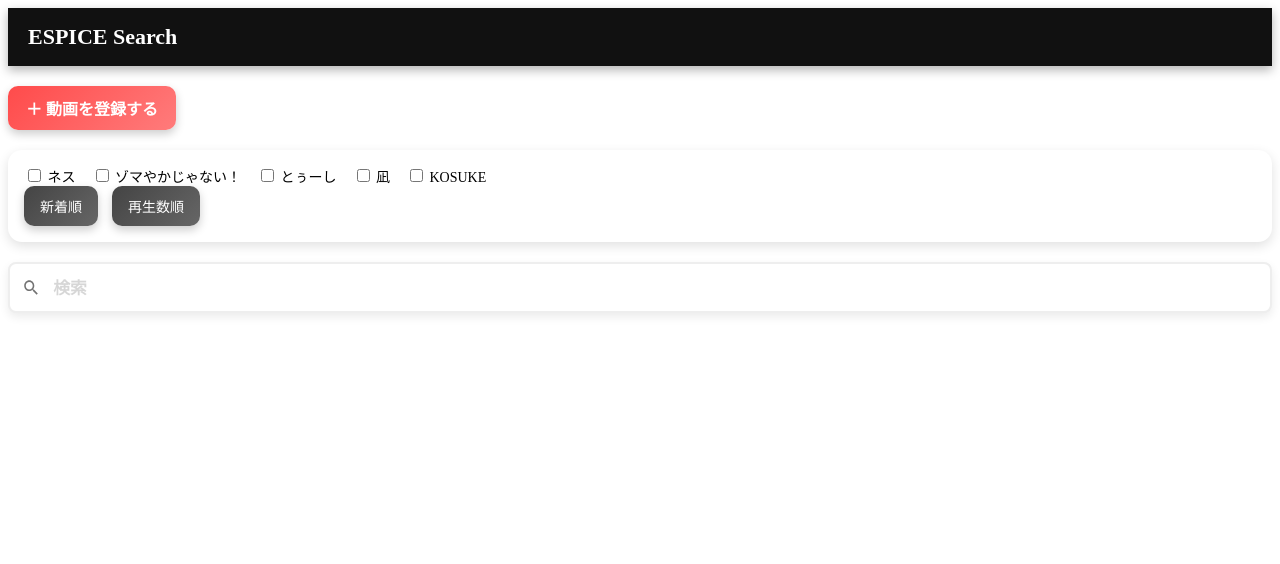
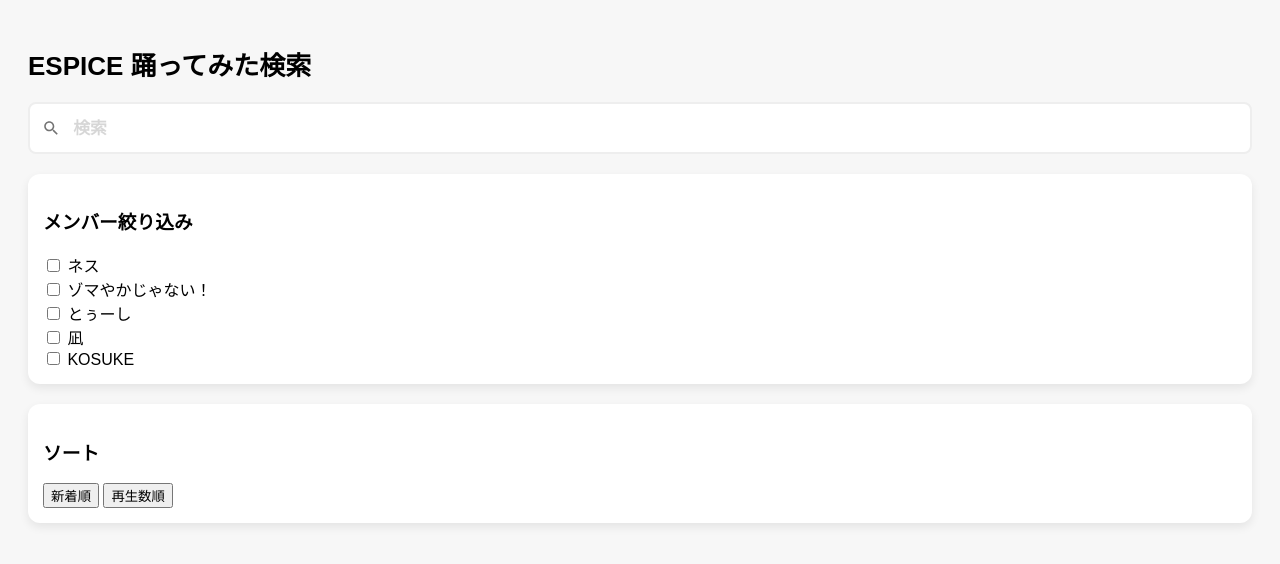
Before and after one commit to makaroniguratan72/espice-search, a website: page public/index.html in a window 1280 px wide. Drawn offline with Linux system fonts and the light colour scheme.

Commit message:
Add files via upload

```diff
--- a/public/index.html
+++ b/public/index.html
@@ -2,200 +2,106 @@
 <html lang="ja">
 <head>
 <meta charset="UTF-8">
-<title>ESPICE Search</title>
+<title>ESPICE 踊ってみた検索</title>
 
 <!-- Pagefind UI -->
 <link href="/pagefind/pagefind-ui.css" rel="stylesheet">
 <script src="/pagefind/pagefind-ui.js"></script>
 
 <style>
-/* ====== ヘッダー（WIKI風） ====== */
-header {
-  background: #111;
-  color: #fff;
-  padding: 16px 20px;
-  font-size: 22px;
-  font-weight: bold;
-  margin-bottom: 20px;
-  box-shadow: 0 4px 10px rgba(0,0,0,0.3);
+body {
+  font-family: sans-serif;
+  background: #f7f7f7;
+  padding: 20px;
 }
 
-/* ====== 登録フォームボタン ====== */
-#register-btn {
-  display: inline-block;
-  background: linear-gradient(135deg, #ff4b4b, #ff7b7b);
-  color: #fff;
-  padding: 10px 18px;
-  border-radius: 10px;
-  text-decoration: none;
-  font-weight: bold;
-  margin-bottom: 20px;
-  box-shadow: 0 4px 10px rgba(0,0,0,0.2);
-}
-#register-btn:hover {
-  background: linear-gradient(135deg, #ff6b6b, #ff9b9b);
-}
-
-/* ====== フィルターカード ====== */
-#filter-card {
-  background: #fff;
-  padding: 16px;
-  border-radius: 14px;
-  box-shadow: 0 4px 12px rgba(0,0,0,0.12);
+h1 {
+  font-size: 26px;
   margin-bottom: 20px;
 }
 
-/* ====== フィルターUI ====== */
-#filters label {
-  margin-right: 12px;
-  font-size: 14px;
+.filter-box {
+  margin: 20px 0;
+  padding: 15px;
+  background: #fff;
+  border-radius: 12px;
+  box-shadow: 0 4px 10px rgba(0,0,0,0.08);
 }
 
-/* ====== ソートボタン（WIKI風） ====== */
-.sort-btn {
-  padding: 10px 16px;
-  margin-right: 10px;
-  border-radius: 10px;
-  border: none;
-  background: linear-gradient(135deg, #444, #666);
-  color: #fff;
-  cursor: pointer;
-  font-size: 14px;
-  box-shadow: 0 4px 10px rgba(0,0,0,0.2);
-}
-.sort-btn:hover {
-  background: linear-gradient(135deg, #666, #888);
+.sort-box {
+  margin: 20px 0;
+  padding: 15px;
+  background: #fff;
+  border-radius: 12px;
+  box-shadow: 0 4px 10px rgba(0,0,0,0.08);
 }
 
-/* ====== 検索ボックス ====== */
-.pagefind-ui__search-input {
-  border-radius: 12px;
-  padding: 14px;
-  font-size: 18px;
-  border: 2px solid #ddd;
-  box-shadow: 0 4px 10px rgba(0,0,0,0.08);
-  margin-bottom: 20px;
+.result-box {
+  margin-top: 30px;
 }
-
-/* ====== 検索結果カード（WIKI風） ====== */
-.pagefind-ui__result {
-  background: #fff;
-  border-radius: 16px;
-  padding: 20px;
-  margin-bottom: 26px;
-  box-shadow: 0 6px 14px rgba(0,0,0,0.15);
-  border-left: 6px solid #ff4b4b;
-  transition: transform 0.15s ease, box-shadow 0.15s ease;
-}
-.pagefind-ui__result:hover {
-  transform: translateY(-3px);
-  box-shadow: 0 10px 20px rgba(0,0,0,0.18);
-}
-
-/* ====== サムネ ====== */
-.thumb {
-  width: 100%;
-  border-radius: 12px;
-  margin-bottom: 14px;
-  box-shadow: 0 4px 10px rgba(0,0,0,0.12);
-}
-
-/* ====== タイトル ====== */
-.pagefind-ui__result-title {
-  font-size: 20px;
-  font-weight: bold;
-  margin-bottom: 12px;
-  color: #000;
-}
-
-/* ====== メタ情報 ====== */
-.meta {
-  font-size: 13px;
-  color: #666;
-  margin-bottom: 12px;
-}
-.member {
-  font-weight: bold;
-  margin-right: 10px;
-}
-.date {
-  opacity: 0.8;
-}
-
-/* ====== 抜粋 ====== */
-.pagefind-ui__result-excerpt {
-  font-size: 14px;
-  color: #444;
-  line-height: 1.7;
-}
-
-/* ====== メンバー色 ====== */
-.color-nes { border-left-color: #888; }
-.color-zoma { border-left-color: #ff8c00; }
-.color-tushi { border-left-color: #4fc3f7; }
-.color-nagi { border-left-color: #9acd32; }
-.color-kosuke { border-left-color: #9370db; }
 </style>
 </head>
 
 <body>
 
-<header>ESPICE Search</header>
+<h1>ESPICE 踊ってみた検索</h1>
 
-<!-- 登録フォームへのリンク -->
-<a id="register-btn" href="/register.html">＋ 動画を登録する</a>
+<!-- ====== 検索UI ====== -->
+<div id="search"></div>
 
-<!-- フィルターカード -->
-<div id="filter-card">
-  <div id="filters">
-    <label><input type="checkbox" class="member-filter" value="ネス"> ネス</label>
-    <label><input type="checkbox" class="member-filter" value="ゾマやかじゃない！"> ゾマやかじゃない！</label>
-    <label><input type="checkbox" class="member-filter" value="とぅーし"> とぅーし</label>
-    <label><input type="checkbox" class="member-filter" value="凪"> 凪</label>
-    <label><input type="checkbox" class="member-filter" value="KOSUKE"> KOSUKE</label>
-  </div>
+<!-- ====== フィルター ====== -->
+<div class="filter-box">
+  <h3>メンバー絞り込み</h3>
 
-  <div id="sort-buttons">
-    <button class="sort-btn" data-sort="date:desc">新着順</button>
-    <button class="sort-btn" data-sort="views:desc">再生数順</button>
-  </div>
+  <label><input type="checkbox" class="member-filter" value="ネス"> ネス</label><br>
+  <label><input type="checkbox" class="member-filter" value="ゾマやかじゃない！"> ゾマやかじゃない！</label><br>
+  <label><input type="checkbox" class="member-filter" value="とぅーし"> とぅーし</label><br>
+  <label><input type="checkbox" class="member-filter" value="凪"> 凪</label><br>
+  <label><input type="checkbox" class="member-filter" value="KOSUKE"> KOSUKE</label><br>
 </div>
 
-<div id="search"></div>
+<!-- ====== ソート ====== -->
+<div class="sort-box">
+  <h3>ソート</h3>
+
+  <button class="sort-btn" data-sort="date">新着順</button>
+  <button class="sort-btn" data-sort="views">再生数順</button>
+</div>
+
+<!-- ====== 結果表示 ====== -->
+<div class="result-box" id="results"></div>
 
 <script>
-window.addEventListener('DOMContentLoaded', () => {
+window.addEventListener("DOMContentLoaded", () => {
+
+  /* ===== PagefindUI 初期化（ここが最重要） ===== */
   const ui = new PagefindUI({
     element: "#search",
-    showImages: true
+    basePath: "/site",   // ← これで /site/001.html が開くようになる
+    showImages: false
   });
 
-  /* ===== 初期表示：新着順で全件表示 ===== */
-  setTimeout(() => {
-    ui.setSort("date:desc");
-    ui.triggerSearch("");
-  }, 200);
+  /* ===== メンバー絞り込み ===== */
+  document.querySelectorAll(".member-filter").forEach(cb => {
+    cb.addEventListener("change", () => {
+      const checked = [...document.querySelectorAll(".member-filter:checked")].map(x => x.value);
 
-  /* ===== メンバーフィルター ===== */
-  const filters = document.querySelectorAll(".member-filter");
-  filters.forEach(f => {
-    f.addEventListener("change", () => {
-      const selected = [...filters]
-        .filter(x => x.checked)
-        .map(x => `member:${x.value}`);
-
-      ui.setFilters(selected);
-      ui.setSort("date:desc");
+      if (checked.length === 0) {
+        ui.clearFilters();
+      } else {
+        ui.setFilters([{ filter: "member", value: checked }]);
+      }
     });
   });
 
-  /* ===== ソートボタン ===== */
-  const sortButtons = document.querySelectorAll(".sort-btn");
-  sortButtons.forEach(btn => {
+  /* ===== ソート ===== */
+  document.querySelectorAll(".sort-btn").forEach(btn => {
     btn.addEventListener("click", () => {
-      ui.setSort(btn.dataset.sort);
+      const sortKey = btn.dataset.sort;
+      ui.setSort(sortKey);
     });
   });
+
 });
 </script>
 
```
